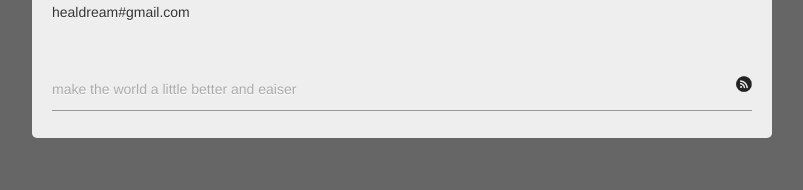
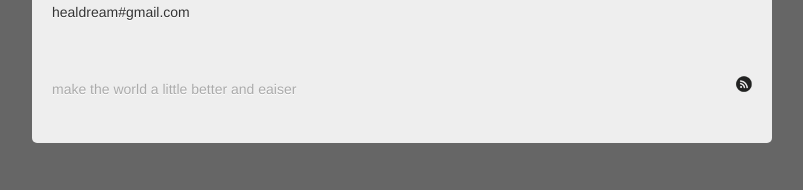
Before and after one commit to limboy/lzyy.github.com, a Jekyll site: the page built from index.html, in a window 1280 px wide. Shown: the part 2200-2390 px from the top of the page, without its empty margins (238-1041 px from the left). Built offline with Jekyll 4.4.1, drawn with Linux system fonts in a browser that asks for light colours; Markdown is read by kramdown in place of the engine named in the settings.

Commit message:
fix index bottom hr

```diff
--- a/_layouts/default.html
+++ b/_layouts/default.html
@@ -78,7 +78,7 @@
 			<div id="footer">
 				<a id="feed" href="http://feeds.feedburner.com/lzyy"><img src="/image/feed.png"></a></a>
 				<span style="color:#aaa">make the world a little better and eaiser</span>
-				<hr />
+				<p style="clear:both"></p>
 			</div>
 		</div>
 		<!--
```
